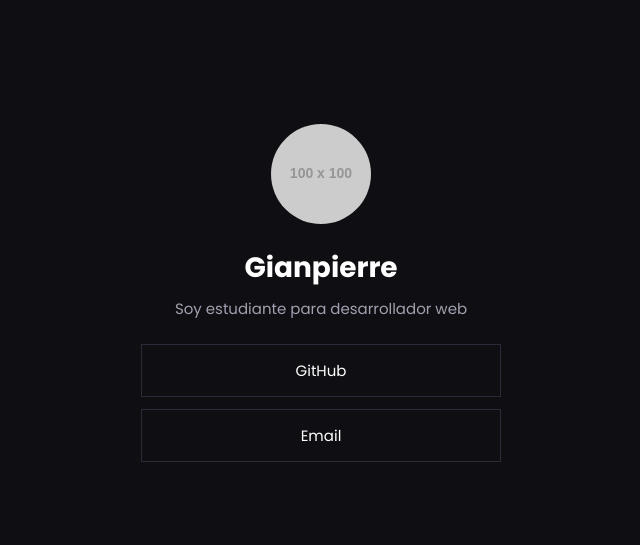
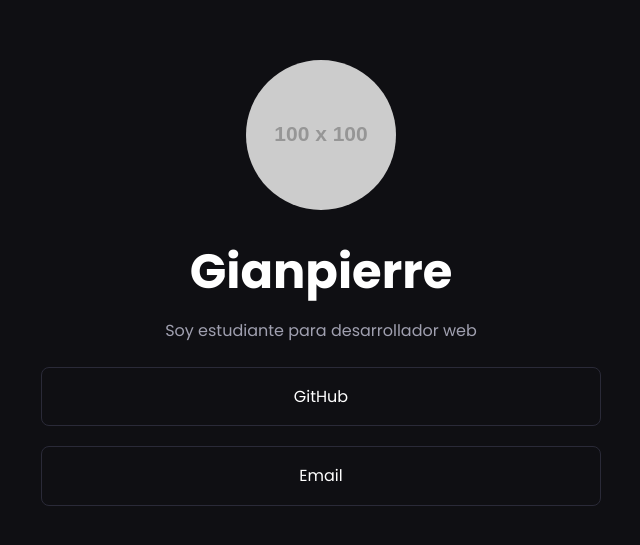
Before and after one commit to Gianpierre533/mylinks, a plain HTML site: page index.html in a window 1280 px wide. Shown: the part 107-652 px from the top of the page, without its empty margins (319-959 px from the left). Drawn offline with Linux system fonts and the light colour scheme; placeholder pictures from the web are drawn by us.

Commit message:
feat: actualizaci╬ô├╢┬ú╬ô├╢├⌐n de dise╬ô├╢┬ú╬ô├╗├åo y contenido

```diff
--- a/index.html
+++ b/index.html
@@ -21,7 +21,7 @@
       <!-- Cambia "Tu Nombre" en el atributo alt -->
       <img
         class="avatar"
-        src="https://placehold.co/100x100/6c63ff/ffffff?text=YO"
+        src="https://placehold.co/100x100/6c63ff/ffffff?text=G"
         alt="Foto de Tu Nombre"
         width="100"
         height="100"
@@ -36,11 +36,11 @@
       <!-- Cambia el href y el texto de cada enlace -->
       <!-- Puedes agregar o quitar enlaces según necesites como FACEBOOK,WHATTSAP,etc cualquier medio de contacto -->
       <nav class="links">
-        <a href="https://github.com/tu-usuario" class="link" target="_blank">
+        <a href="https://github.com/Gianpierre533" class="link" target="_blank">
           GitHub
         </a>
 
-        <a href="mailto:tu@email.com" class="link"> Email </a>
+        <a href="mailto:gianpierrevasquez7@gmail.com" class="link"> Email </a>
       </nav>
     </main>
   </body>
--- a/styles.css
+++ b/styles.css
@@ -12,53 +12,119 @@
 }
 
 body {
-  font-family: 'Poppins', sans-serif;
+  font-family: "Poppins", sans-serif;
   background-color: #0f0f13;
   color: #ffffff;
-  min-height: 100vh;
+  min-height: 100vh; /* 2.4 Unidades relativas (vh) */
   display: flex;
   align-items: center;
   justify-content: center;
+  font-size: 1rem; /* 2.2 Base para usar rem */
+  line-height: 1.6;
 }
 
 /* --- TARJETA PRINCIPAL --- */
 .card {
-  width: 90%;
+  width: 90%; /* 2.3 Porcentajes para anchos */
   max-width: 400px;
   text-align: center;
-  padding: 40px 20px;
+  padding: 2.5rem 1.25rem; /* Convertido de px a rem */
+  margin: 0 auto;
 }
 
 /* --- FOTO DE PERFIL --- */
 .avatar {
   border-radius: 50%;
+  width: 100px;
+  height: 100px;
 }
 
 /* --- NOMBRE --- */
 .name {
-  font-size: 28px;
-  margin-top: 16px;
+  font-size: 1.75rem; /* Convertido de 28px a rem */
+  margin-top: 1rem; /* Convertido de 16px a rem */
+  margin-bottom: 0.5rem;
 }
 
 /* --- BIO --- */
 .bio {
-  font-size: 15px;
+  font-size: 1rem; /* Convertido a rem */
   color: #a0a0b0;
-  margin-top: 8px;
+  margin-top: 0.5rem;
+  line-height: 1.5;
 }
 
 /* --- CONTENEDOR DE ENLACES --- */
 .links {
-  margin-top: 24px;
+  margin-top: 1.5rem;
 }
 
 /* --- CADA ENLACE --- */
 .link {
   display: block;
-  padding: 14px;
-  margin-top: 12px;
+  width: 100%;
+  padding: 1rem; /* Convertido de 14px a rem */
+  margin-bottom: 1rem;
   border: 1px solid #2a2a38;
   color: #ffffff;
   text-decoration: none;
-  font-size: 15px;
+  font-size: 1rem; /* Convertido a rem */
+  border-radius: 0.5rem;
 }
+
+/* ========================================
+   RESPONSIVE: Tablets y Desktop (768px+)
+   ======================================== */
+@media (min-width: 768px) {
+  .card {
+    max-width: 500px;
+  }
+
+  .name {
+    font-size: 2.5rem;
+  }
+
+  .avatar {
+    width: 150px;
+    height: 150px;
+  }
+
+  .bio {
+    max-width: 400px;
+    margin: 0.5rem auto 0; /* Lo mantiene centrado */
+  }
+
+  .link {
+    margin-bottom: 1.25rem;
+    transition: transform 0.2s ease;
+  }
+
+  /* Efecto hover solo en desktop (móvil no tiene hover) */
+  .link:hover {
+    transform: scale(1.02);
+  }
+}
+
+/* ========================================
+   LOGROS ADICIONALES (OPCIONALES)
+   ======================================== */
+
+/* 🟢 Segundo Breakpoint (Pantallas muy grandes) */
+@media (min-width: 1200px) {
+  .card {
+    max-width: 600px;
+  }
+  .name {
+    font-size: 3rem;
+  }
+}
+
+/* 🟡 Orientación del Dispositivo (Landscape en celular) */
+@media (max-width: 767px) and (orientation: landscape) {
+  body {
+    align-items: flex-start; /* Evita que se corte arriba si la pantalla es muy bajita */
+    padding: 2rem 0;
+  }
+}
+
+/* 🔴 Tema Claro Automático (Tu base ya era oscura, así que invertimos a claro si el usuario lo prefiere) */
```
Also changed, not shown: 1 other file.
